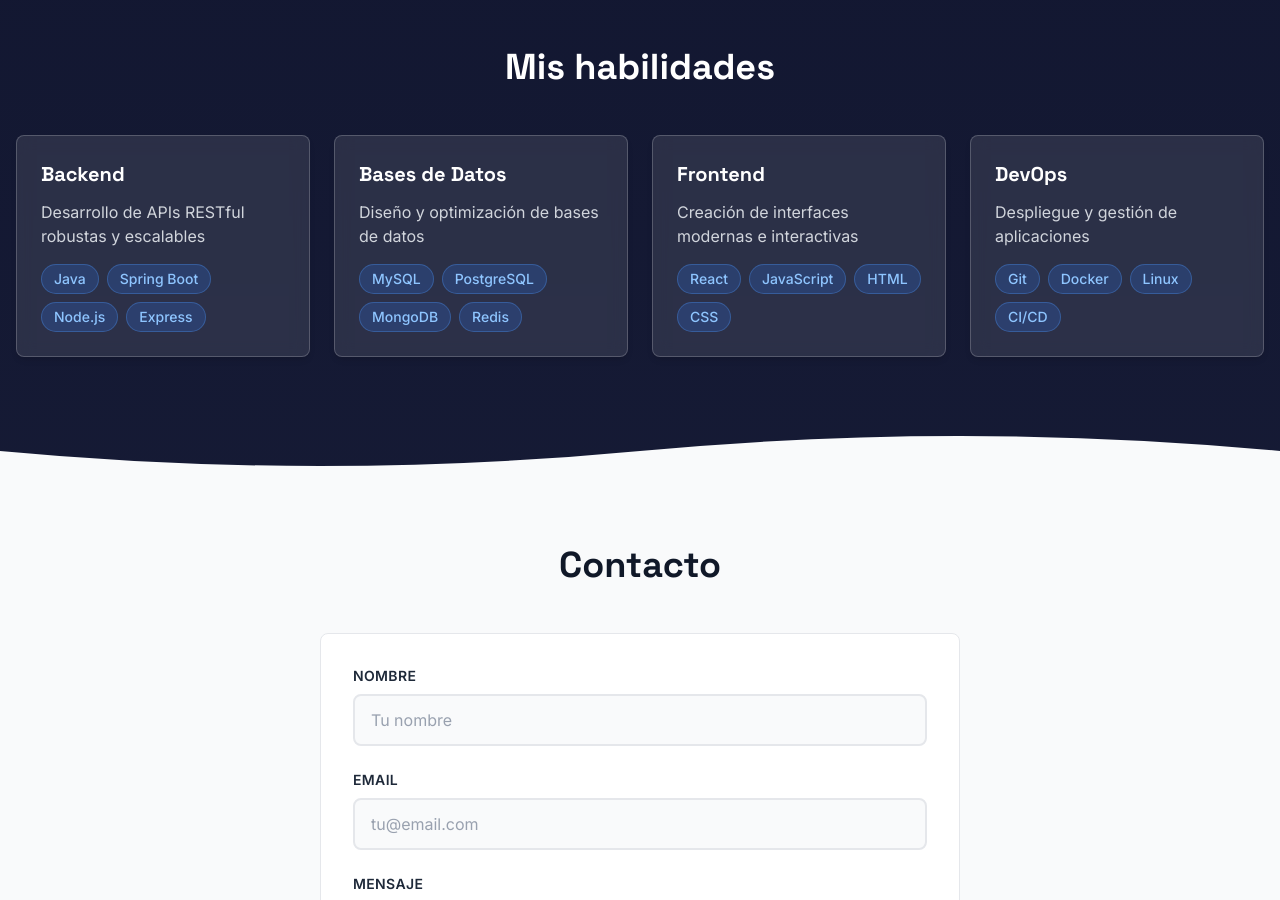
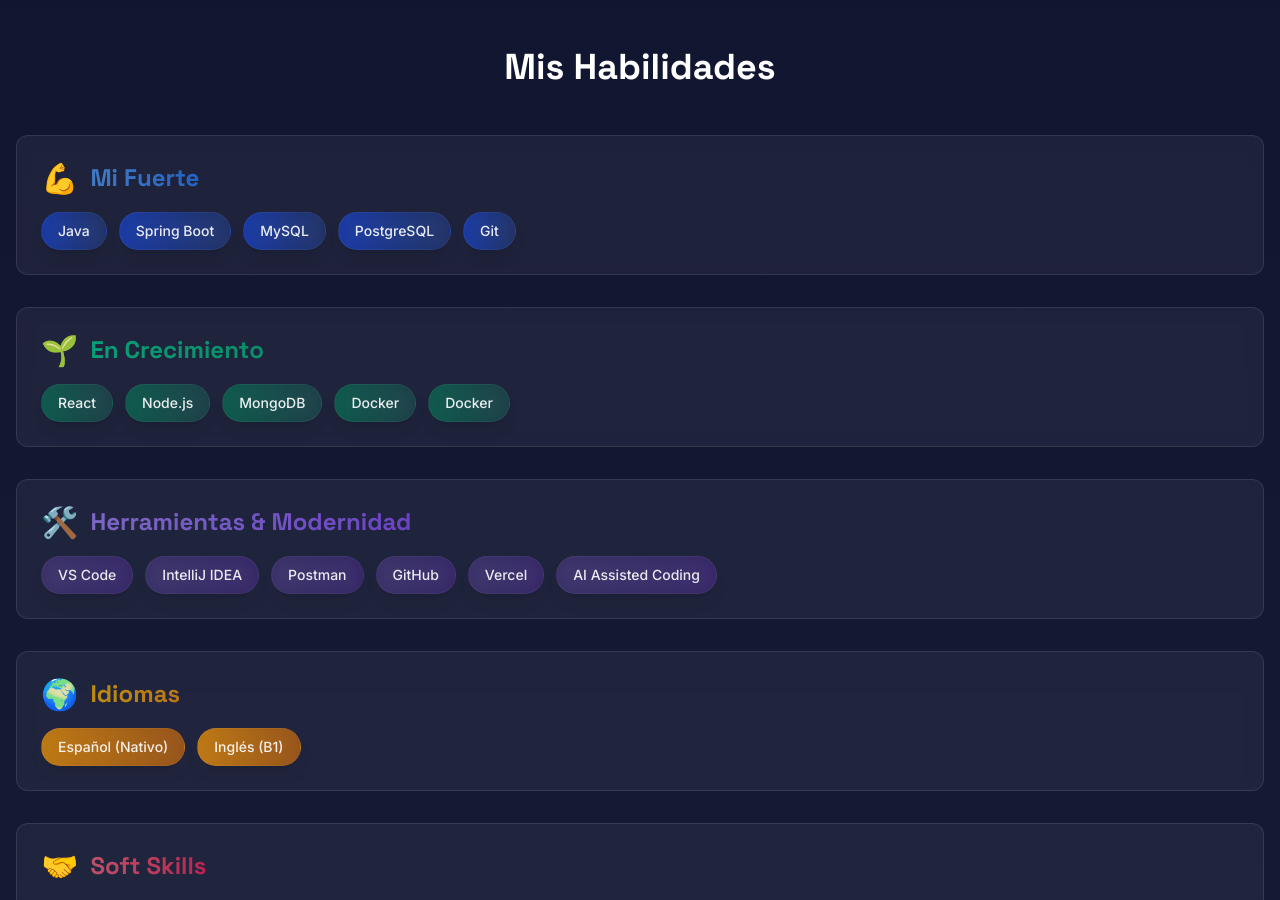
Before and after one commit to AndresFonseca13/portafolio, a React (Vite) app: page / in a window 1280 px wide. Shown: the part 1900-2800 px from the top of the page. Built offline with nearby package versions, Linux system fonts and the light colour scheme.

Commit message:
modifcar la seccion de habilidades por una mas completa

```diff
--- a/src/components/Skills.jsx
+++ b/src/components/Skills.jsx
@@ -1,50 +1,99 @@
-import Card from "./Card";
+import { motion } from "motion/react";
 
 function Skills(){
-    const habilidades = [
+    // Estructura de datos organizada por categorías
+    const categoriasHabilidades = [
         {
             id: 1,
-            titulo: 'Backend',
-            descripcion: 'Desarrollo de APIs RESTful robustas y escalables',
-            tecnologias: ['Java', 'Spring Boot', 'Node.js', 'Express']
+            nombre: "Mi Fuerte",
+            icono: "💪",
+            color: "from-blue-400/70 to-blue-500/70",
+            colorPill: "from-blue-700/60 to-blue-600/20",
+            habilidades: ['Java', 'Spring Boot', 'MySQL', 'PostgreSQL', 'Git']
         },
         {
             id: 2,
-            titulo: 'Bases de Datos',
-            descripcion: 'Diseño y optimización de bases de datos',
-            tecnologias: ['MySQL', 'PostgreSQL', 'MongoDB', 'Redis']
+            nombre: "En Crecimiento",
+            icono: "🌱",
+            color: "from-emerald-400/70 to-emerald-500/70",
+            colorPill: "from-emerald-700/60 to-emerald-600/20",
+            habilidades: ['React', 'Node.js', 'MongoDB', 'Docker', 'Docker']
         },
         {
             id: 3,
-            titulo: 'Frontend',
-            descripcion: 'Creación de interfaces modernas e interactivas',
-            tecnologias: ['React', 'JavaScript', 'HTML', 'CSS']
+            nombre: "Herramientas & Modernidad",
+            icono: "🛠️",
+            color: "from-violet-400/70 to-violet-500/70",
+            colorPill: "from-violet-500/20 to-violet-600/20",
+            habilidades: ['VS Code', 'IntelliJ IDEA', 'Postman', 'GitHub', 'Vercel', 'AI Assisted Coding']
         },
         {
             id: 4,
-            titulo: 'DevOps',
-            descripcion: 'Despliegue y gestión de aplicaciones',
-            tecnologias: ['Git', 'Docker', 'Linux', 'CI/CD']
+            nombre: "Idiomas",
+            icono: "🌍",
+            color: "from-amber-400/70 to-amber-500/70",
+            colorPill: "from-amber-500/70 to-amber-600/60",
+            habilidades: ['Español (Nativo)', 'Inglés (B1)']
+        },
+        {
+            id: 5,
+            nombre: "Soft Skills",
+            icono: "🤝",
+            color: "from-rose-400/70 to-rose-500/70",
+            colorPill: "from-rose-500/70 to-rose-600/50",
+            habilidades: ['Trabajo en equipo', 'Resolución de problemas', 'Comunicación efectiva', 'Adaptabilidad', 'Aprendizaje continuo']
         }
-    ]
+    ];
 
     return (
         <section id="habilidades" className="py-16 bg-transparent">
             <div className="container mx-auto px-4">
-                <h2 className="text-4xl font-bold text-center text-white mb-12">
-                    Mis habilidades
-                </h2>
-                <div className="grid grid-cols-1 md:grid-cols-2 lg:grid-cols-4 gap-6">
-                    {habilidades.map((habilidad) => (
-                        <Card
-                        key={habilidad.id}
-                        titulo={habilidad.titulo}
-                        descripcion={habilidad.descripcion}
-                        tecnologias={habilidad.tecnologias}
-                        darkMode={true}
-                        />
+                <motion.h2
+                    className="text-4xl font-bold text-center text-white mb-12"
+                    initial={{ opacity: 0, y: -30 }}
+                    whileInView={{ opacity: 1, y: 0 }}
+                    viewport={{ once: true }}
+                    transition={{ duration: 0.6 }}
+                >
+                    Mis Habilidades
+                </motion.h2>
+
+                <div className="space-y-8">
+                    {categoriasHabilidades.map((categoria, index) => (
+                        <motion.div
+                            key={categoria.id}
+                            initial={{ opacity: 0, x: -50 }}
+                            whileInView={{ opacity: 1, x: 0 }}
+                            viewport={{ once: true }}
+                            transition={{ duration: 0.5, delay: index * 0.1 }}
+                            className="bg-white/5 backdrop-blur-sm rounded-xl p-6 border border-white/10 hover:border-white/20 transition-all duration-300"
+                        >
+                            {/* Encabezado de categoría */}
+                            <div className="flex items-center gap-3 mb-4">
+                                <span className="text-3xl">{categoria.icono}</span>
+                                <h3 className={`text-2xl font-bold bg-linear-to-r ${categoria.color} bg-clip-text text-transparent`}>
+                                    {categoria.nombre}
+                                </h3>
+                            </div>
+
+                            {/* Pills de habilidades */}
+                            <div className="flex flex-wrap gap-3">
+                                {categoria.habilidades.map((habilidad, idx) => (
+                                    <motion.span
+                                        key={idx}
+                                        initial={{ opacity: 0, scale: 0.8 }}
+                                        whileInView={{ opacity: 1, scale: 1 }}
+                                        viewport={{ once: true }}
+                                        transition={{ duration: 0.3, delay: index * 0.1 + idx * 0.05 }}
+                                        whileHover={{ scale: 1.05 }}
+                                        className={`px-4 py-2 rounded-full bg-linear-to-r ${categoria.colorPill} text-white/90 font-medium text-sm shadow-lg hover:shadow-xl cursor-default transition-all border border-white/5 backdrop-blur-sm`}
+                                    >
+                                        {habilidad}
+                                    </motion.span>
+                                ))}
+                            </div>
+                        </motion.div>
                     ))}
-
                 </div>
             </div>
         </section>
```
